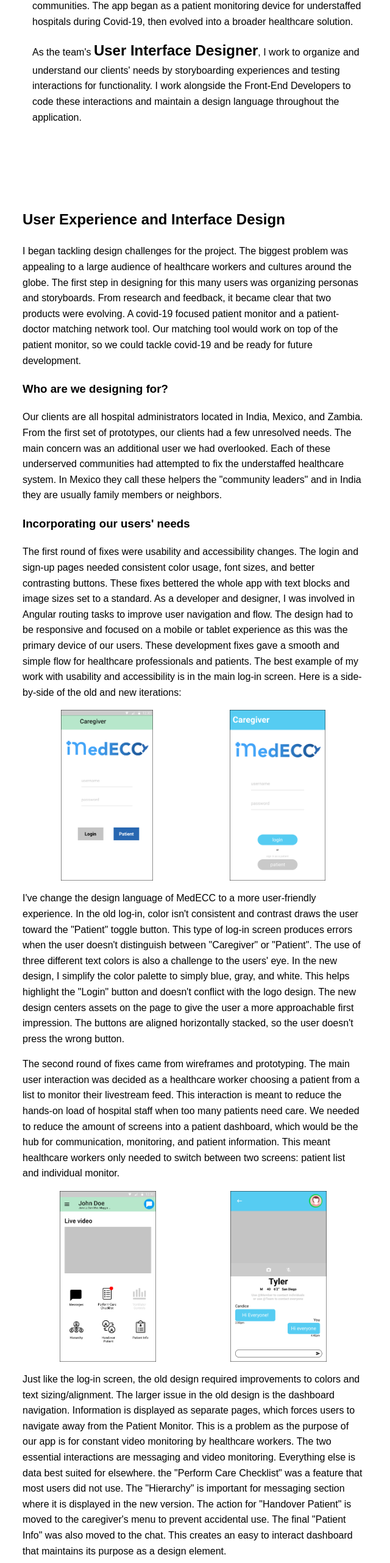
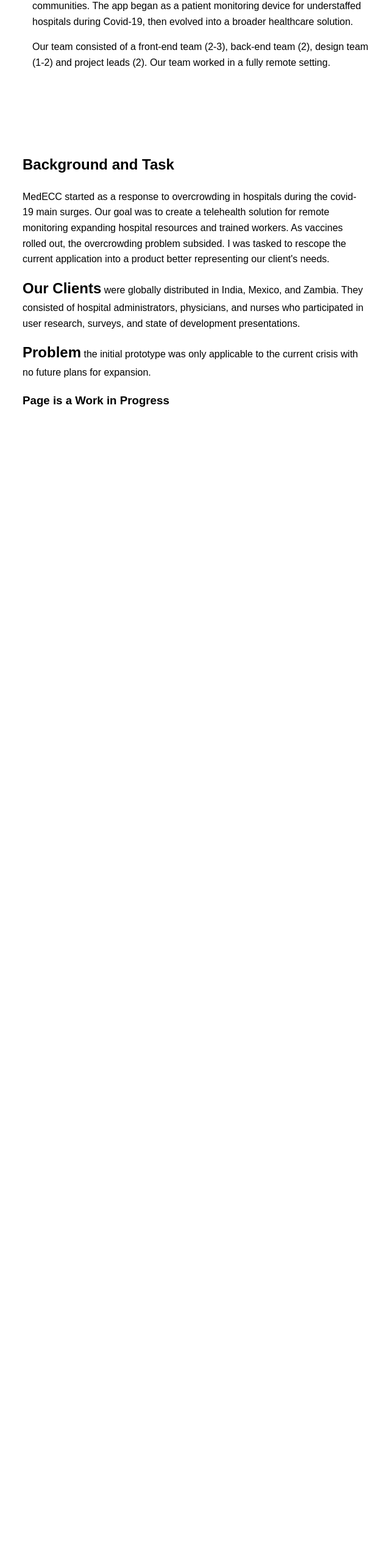
Before and after one commit to SpencerOkamoto/SpencerOkamoto.github.io, an Angular app: page /medecc in a window 1280 px wide. Shown: the part 234-2797 px from the top of the page at 61% size, without its empty margins (323-963 px from the left). After the commit the page ends 925 px from the top, so only its background shows below. Built offline with nearby package versions, Linux system fonts and the light colour scheme.

Commit message:
Redesign B1

```diff
--- a/src/app/medecc/medecc.component.html
+++ b/src/app/medecc/medecc.component.html
@@ -6,101 +6,28 @@
         device for understaffed hospitals during Covid-19, then evolved into
         a broader healthcare solution.</p>
 
-        <p>As the team's <strong>User Interface Designer</strong>, I work to
-        organize and understand our clients' needs by storyboarding experiences
-        and testing interactions for functionality. I work alongside the
-        Front-End Developers to code these interactions and maintain a design
-        language throughout the application.</p>
+        <p>Our team consisted of a front-end team (2-3), back-end team (2),
+        design team (1-2) and project leads (2). Our team worked in a fully
+        remote setting.</p>
     </section>
 </section>
 
 <main>
     <section class="text-body">
-        <h2>User Experience and Interface Design</h2>
-        <p>I began tackling design challenges for the project. The biggest
-        problem was appealing to a large audience of healthcare workers and
-        cultures around the globe. The first step in designing for this many
-        users was organizing personas and storyboards. From research and
-        feedback, it became clear that two products were evolving.
-        A covid-19 focused patient monitor and a patient-doctor matching
-        network tool. Our matching tool would work on top of the patient
-        monitor, so we could tackle covid-19 and be ready for future development.</p>
+        <h2>Background and Task</h2>
+        <p>MedECC started as a response to overcrowding in hospitals during
+        the covid-19 main surges. Our goal was to create a telehealth solution
+        for remote monitoring expanding hospital resources and trained workers.
+        As vaccines rolled out, the overcrowding problem subsided. I was tasked
+        to rescope the current application into a product better representing
+        our client's needs.</p>
+        <p><strong>Our Clients</strong> were globally distributed in India,
+        Mexico, and Zambia. They consisted of hospital administrators,
+        physicians, and nurses who participated in user research, surveys,
+        and state of development presentations.</p>
+        <p><strong>Problem</strong> the initial prototype was only applicable
+        to the current crisis with no future plans for expansion.</p>
 
-        <h3>Who are we designing for?</h3>
-        <p>Our clients are all hospital administrators located in India, Mexico,
-        and Zambia. From the first set of prototypes, our clients had a few
-        unresolved needs. The main concern was an additional user we had
-        overlooked. Each of these underserved communities had attempted to fix
-        the understaffed healthcare system. In Mexico they call these helpers
-        the "community leaders" and in India they are usually family members or
-        neighbors.</p>
-
-        <h3>Incorporating our users' needs</h3>
-        <p>The first round of fixes were usability and accessibility changes.
-        The login and sign-up pages needed consistent color usage, font sizes,
-        and better contrasting buttons. These fixes bettered the whole app with
-        text blocks and image sizes set to a standard. As a developer and
-        designer, I was involved in Angular routing tasks to improve user
-        navigation and flow. The design had to be responsive and focused on a
-        mobile or tablet experience as this was the primary device of our users.
-        These development fixes gave a smooth and simple flow for healthcare
-        professionals and patients. The best example of my work with usability
-        and accessibility is in the main log-in screen. Here is a side-by-side
-        of the old and new iterations:</p>
-
-        <aside class="visuals">
-            <img class="figs" src="../../assets/medecc-figures/oldLogin.png">
-            <img class="figs" src="../../assets/medecc-figures/newLogin.png">
-        </aside>
-
-        <p>I've change the design language of MedECC to a more user-friendly
-        experience. In the old log-in, color isn't consistent and contrast draws
-        the user toward the "Patient" toggle button. This type of log-in screen
-        produces errors when the user doesn't distinguish between "Caregiver" or
-        "Patient". The use of three different text colors is also a challenge to
-        the users' eye. In the new design, I simplify the color palette to simply blue,
-        gray, and white. This helps highlight the "Login" button and doesn't conflict with
-        the logo design. The new design centers assets on the page to give the user
-        a more approachable first impression. The buttons are aligned horizontally
-        stacked, so the user doesn't press the wrong button.</p>
-
-        <p>The second round of fixes came from wireframes and prototyping.
-        The main user interaction was decided as a healthcare worker choosing
-        a patient from a list to monitor their livestream feed. This interaction
-        is meant to reduce the hands-on load of hospital staff when too many
-        patients need care. We needed to reduce the amount of screens into a
-        patient dashboard, which would be the hub for communication, monitoring, and
-        patient information. This meant healthcare workers only needed to switch
-        between two screens: patient list and individual monitor.</p>
-
-        <aside class="visuals">
-            <img class="figs" src="../../assets/medecc-figures/oldMonitor.png">
-            <img class="figs" src="../../assets/medecc-figures/newMonitor.png">
-        </aside>
-
-        <p>Just like the log-in screen, the old design required improvements to
-        colors and text sizing/alignment. The larger issue in the old design is
-        the dashboard navigation. Information is displayed as separate pages, which
-        forces users to navigate away from the Patient Monitor. This is a problem as
-        the purpose of our app is for constant video monitoring by healthcare workers.
-        The two essential interactions are messaging and video monitoring. Everything
-        else is data best suited for elsewhere. the "Perform Care Checklist" was a
-        feature that most users did not use. The "Hierarchy" is important for
-        messaging section where it is displayed in the new version. The action for
-        "Handover Patient" is moved to the caregiver's menu to prevent accidental use.
-        The final "Patient Info" was also moved to the chat. This creates an easy
-        to interact dashboard that maintains its purpose as a design element.</p>
-    </section>
-
-    <section class="text-body">
-        <h2>Results of My Work</h2>
-        <p>Our clients were excited about our prototypes. They highlighted the
-        ease of use and simplicity of patient information/communication channels.
-        I redesigned the user experience and interactions by removing extraneous
-        or duplicate actions, while organizing user flows into a clean dashboard.
-        From my work, MedECC is looking for funding to create a much broader
-        healthcare solution. With covid-19, we aimed to reduce load on nurses and
-        physicians. With my work, we aim to reduce load on country-wide healthcare
-        systems to bring some of the best healthcare to underserved areas.</p>
+        <h3>Page is a Work in Progress</h3>
     </section>
 </main>
```
Also changed, not shown: 3 other files (tests, documents, lock files or other folders).
